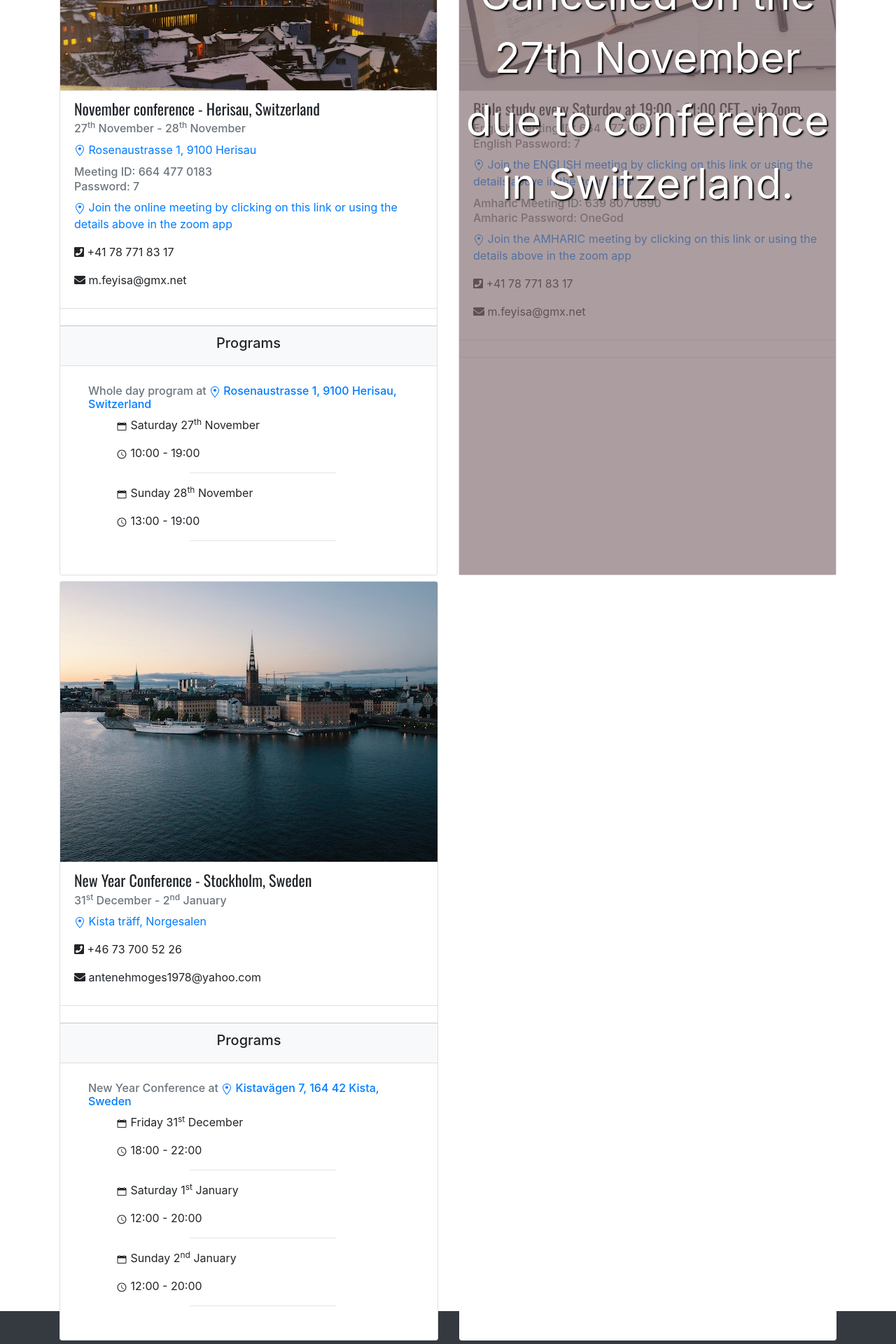
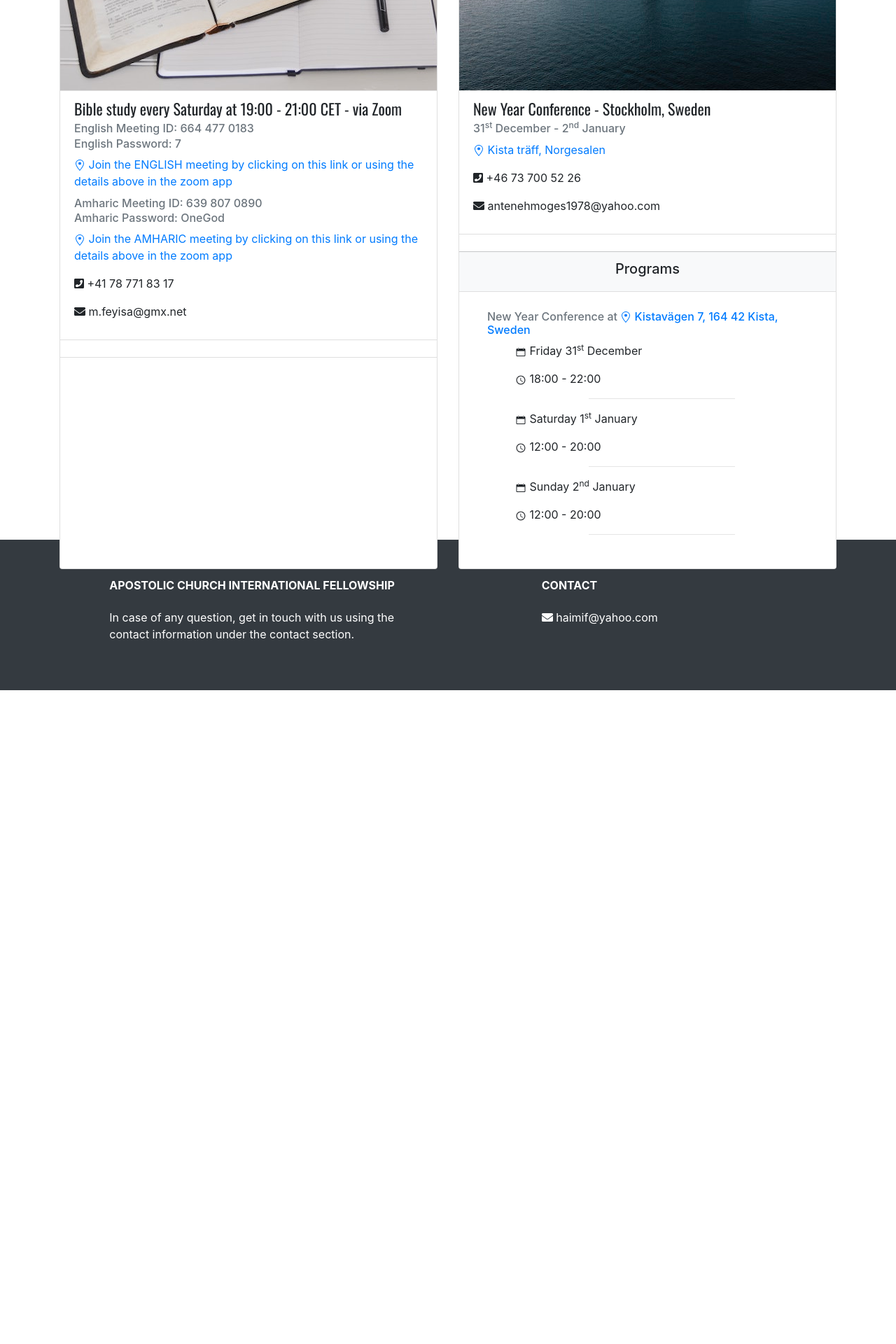
Before and after one commit to Haimanot1989/church, a React (Create React App) app: page / in a window 1280 px wide. Shown: the part 600-2520 px from the top of the page at 70% size. After the commit the page ends 1586 px from the top, so only its background shows below. Built offline with nearby package versions, Linux system fonts and the light colour scheme.

Commit message:
update conferences

```diff
--- a/src/components/Cards.js
+++ b/src/components/Cards.js
@@ -18,12 +18,8 @@ const Cards = () => {
   return (
     <>
       <div className="card-deck mb-2">
-        <Card {...novemberConferenceSwitzerland} />
         <OnlineMeetingCard {...europeBibleStudyOnZoom} />
-      </div>
-      <div className="card-deck mb-2">
         <Card {...newYearConference2022} />
-        <Card {...placeHolder} />
       </div>
     </>
   );
--- a/src/components/data/onlineMeetings.json
+++ b/src/components/data/onlineMeetings.json
@@ -217,9 +217,7 @@
     "contactInformation": {
       "emails": ["m.feyisa@gmx.net"],
       "phoneNumbers": ["+41 78 771 83 17"]
-    },
-    "isCancelled": true,
-    "cancelledMessage": "Cancelled on the 27th November due to conference in Switzerland."
+    }
   },
   "decemberConference2020": {
     "platformName": "Zoom",
```
